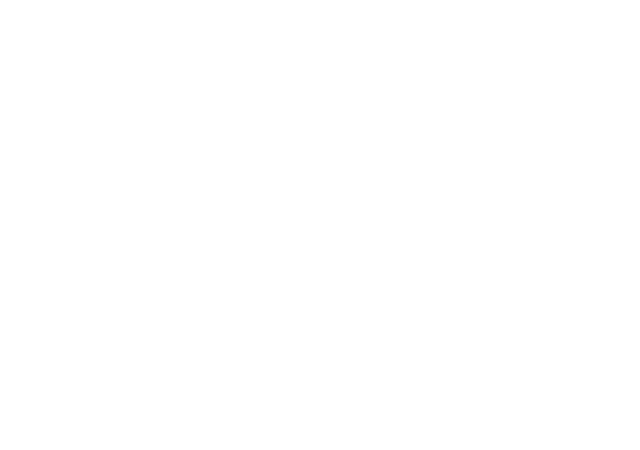
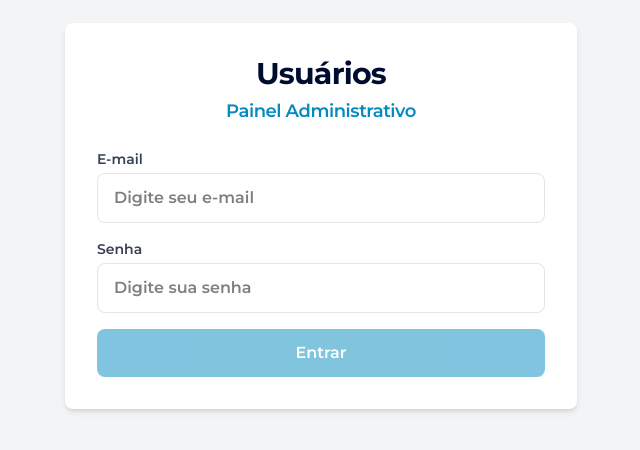
Before and after one commit to TopDown-RN/TopRecruta-Front-end, an Angular app in the folder front-end/: page /login in a window 1280 px wide. Before the commit this address led to /. Shown: the part 184-634 px from the top of the page, without its empty margins (319-959 px from the left). Built offline with nearby package versions, Linux system fonts and the light colour scheme.

Commit message:
feat: implement authentication flow with login and user components, including auth guard and service

```diff
--- a/front-end/src/app/app.routes.ts
+++ b/front-end/src/app/app.routes.ts
@@ -1,3 +1,11 @@
 import { Routes } from '@angular/router';
+import { authGuard } from './core/guards/auth.guard';
+import { LoginComponent } from './pages/login/login.component';
+import { UsersComponent } from './pages/users/users.component';
 
-export const routes: Routes = [];
+export const routes: Routes = [
+  { path: '', redirectTo: '/login', pathMatch: 'full' },
+  { path: 'login', component: LoginComponent },
+  { path: 'users', component: UsersComponent, canActivate: [authGuard] },
+  { path: '**', redirectTo: '/login' },
+];
--- /dev/null
+++ b/front-end/src/app/core/guards/auth.guard.ts
@@ -0,0 +1,17 @@
+import { inject } from '@angular/core';
+import { CanActivateFn, Router } from '@angular/router';
+import { AuthService } from '../services/auth.service';
+
+/**
+ * Guard que protege rotas que exigem autenticação.
+ * Se o usuário não estiver autenticado, redireciona para /login.
+ */
+export const authGuard: CanActivateFn = () => {
+  const auth = inject(AuthService);
+  const router = inject(Router);
+
+  if (auth.isAuthenticated()) {
+    return true;
+  }
+  return router.createUrlTree(['/login']);
+};
--- /dev/null
+++ b/front-end/src/app/core/services/auth.service.ts
@@ -0,0 +1,36 @@
+import { Injectable } from '@angular/core';
+
+const AUTH_KEY = 'auth';
+const VALID_USERNAME = 'admin';
+const VALID_PASSWORD = '123456';
+
+@Injectable({
+  providedIn: 'root',
+})
+export class AuthService {
+  /**
+   * Tenta fazer login com as credenciais informadas.
+   * Para este teste, aceita apenas usuário "admin" e senha "123456".
+   */
+  login(username: string, password: string): boolean {
+    if (username === VALID_USERNAME && password === VALID_PASSWORD) {
+      localStorage.setItem(AUTH_KEY, 'true');
+      return true;
+    }
+    return false;
+  }
+
+  /**
+   * Verifica se o usuário está autenticado (existe valor no localStorage).
+   */
+  isAuthenticated(): boolean {
+    return localStorage.getItem(AUTH_KEY) === 'true';
+  }
+
+  /**
+   * Remove a autenticação e limpa o localStorage.
+   */
+  logout(): void {
+    localStorage.removeItem(AUTH_KEY);
+  }
+}
--- /dev/null
+++ b/front-end/src/app/pages/login/login.component.html
@@ -0,0 +1,65 @@
+<div class="min-h-screen flex items-center justify-center bg-gray-100 px-4 font-['Montserrat']">
+  <div class="w-full max-w-lg">
+    <div class="bg-white rounded-lg shadow-md p-5 sm:p-8">
+      <h1 class="text-center text-2xl md:text-3xl font-bold leading-tight tracking-tight mb-1" style="color: #000C2F">
+        Usuários
+      </h1>
+      <p class="text-center text-base md:text-lg font-semibold tracking-tight mb-5 sm:mb-6 text-[#048ABF]">
+        Painel Administrativo
+      </p>
+
+      @if (errorMessage) {
+        <div
+          class="mb-4 p-3 rounded-lg bg-red-50 text-red-700 text-sm"
+          role="alert"
+        >
+          {{ errorMessage }}
+        </div>
+      }
+
+      <form [formGroup]="loginForm" (ngSubmit)="onSubmit()" class="space-y-4">
+        <div>
+          <label for="username" class="block text-sm font-medium text-gray-700 mb-1">
+            E-mail
+          </label>
+          <input
+            id="username"
+            type="text"
+            formControlName="username"
+            autocomplete="username"
+            class="w-full min-h-12 py-3 px-4 border border-[#E5E5E5] rounded-lg focus:outline-none focus:ring-2 focus:ring-[#048ABF] focus:border-[#048ABF]"
+            placeholder="Digite seu e-mail"
+          />
+          @if (loginForm.get('username')?.invalid && loginForm.get('username')?.touched) {
+            <p class="mt-1 text-sm text-red-600">E-mail é obrigatório.</p>
+          }
+        </div>
+
+        <div>
+          <label for="password" class="block text-sm font-medium text-gray-700 mb-1">
+            Senha
+          </label>
+          <input
+            id="password"
+            type="password"
+            formControlName="password"
+            autocomplete="current-password"
+            class="w-full min-h-12 py-3 px-4 border border-[#E5E5E5] rounded-lg focus:outline-none focus:ring-2 focus:ring-[#048ABF] focus:border-[#048ABF]"
+            placeholder="Digite sua senha"
+          />
+          @if (loginForm.get('password')?.invalid && loginForm.get('password')?.touched) {
+            <p class="mt-1 text-sm text-red-600">Senha é obrigatória.</p>
+          }
+        </div>
+
+        <button
+          type="submit"
+          [disabled]="loginForm.invalid"
+          class="w-full min-h-11 py-3 bg-[#048ABF] text-white font-semibold rounded-lg hover:bg-[#0379a8] focus:outline-none focus:ring-2 focus:ring-[#048ABF] focus:ring-offset-2 disabled:opacity-50 disabled:cursor-not-allowed transition-colors"
+        >
+          Entrar
+        </button>
+      </form>
+    </div>
+  </div>
+</div>
--- /dev/null
+++ b/front-end/src/app/pages/login/login.component.ts
@@ -0,0 +1,39 @@
+import { Component } from '@angular/core';
+import { ReactiveFormsModule, FormBuilder, FormGroup, Validators } from '@angular/forms';
+import { Router } from '@angular/router';
+import { AuthService } from '../../core/services/auth.service';
+
+@Component({
+  selector: 'app-login',
+  standalone: true,
+  imports: [ReactiveFormsModule],
+  templateUrl: './login.component.html',
+})
+export class LoginComponent {
+  loginForm: FormGroup;
+  errorMessage = '';
+
+  constructor(
+    private fb: FormBuilder,
+    private auth: AuthService,
+    private router: Router
+  ) {
+    this.loginForm = this.fb.nonNullable.group({
+      username: ['', Validators.required],
+      password: ['', Validators.required],
+    });
+  }
+
+  onSubmit(): void {
+    this.errorMessage = '';
+    this.loginForm.markAllAsTouched();
+    if (this.loginForm.invalid) return;
+
+    const { username, password } = this.loginForm.getRawValue();
+    if (this.auth.login(username, password)) {
+      this.router.navigate(['/users']);
+    } else {
+      this.errorMessage = 'Usuário ou senha inválidos. Tente novamente.';
+    }
+  }
+}
--- /dev/null
+++ b/front-end/src/app/pages/users/users.component.ts
@@ -0,0 +1,40 @@
+import { Component } from '@angular/core';
+import { Router } from '@angular/router';
+import { AuthService } from '../../core/services/auth.service';
+
+/**
+ * Página placeholder para /users.
+ * Será substituída pelo CRUD de usuários em etapa posterior.
+ */
+@Component({
+  selector: 'app-users',
+  standalone: true,
+  template: `
+    <div class="min-h-screen bg-gray-100 p-4 sm:p-6">
+      <div class="max-w-2xl mx-auto">
+        <div class="flex justify-between items-center mb-6">
+          <h1 class="text-xl font-semibold text-gray-800">Usuários</h1>
+          <button
+            type="button"
+            (click)="logout()"
+            class="px-4 py-2 text-sm font-medium text-gray-700 bg-white border border-gray-300 rounded-md hover:bg-gray-50"
+          >
+            Sair
+          </button>
+        </div>
+        <p class="text-gray-600">Você está autenticado. O CRUD de usuários será implementado aqui.</p>
+      </div>
+    </div>
+  `,
+})
+export class UsersComponent {
+  constructor(
+    private auth: AuthService,
+    private router: Router
+  ) {}
+
+  logout(): void {
+    this.auth.logout();
+    this.router.navigate(['/login']);
+  }
+}
--- a/front-end/src/index.html
+++ b/front-end/src/index.html
@@ -6,8 +6,11 @@
   <base href="/">
   <meta name="viewport" content="width=device-width, initial-scale=1">
   <link rel="icon" type="image/x-icon" href="favicon.ico">
+  <link rel="preconnect" href="https://fonts.googleapis.com">
+  <link rel="preconnect" href="https://fonts.gstatic.com" crossorigin>
+  <link href="https://fonts.googleapis.com/css2?family=Montserrat:wght@600;700&display=swap" rel="stylesheet">
 </head>
-<body>
+<body class="font-['Montserrat']">
   <app-root></app-root>
 </body>
 </html>
```
